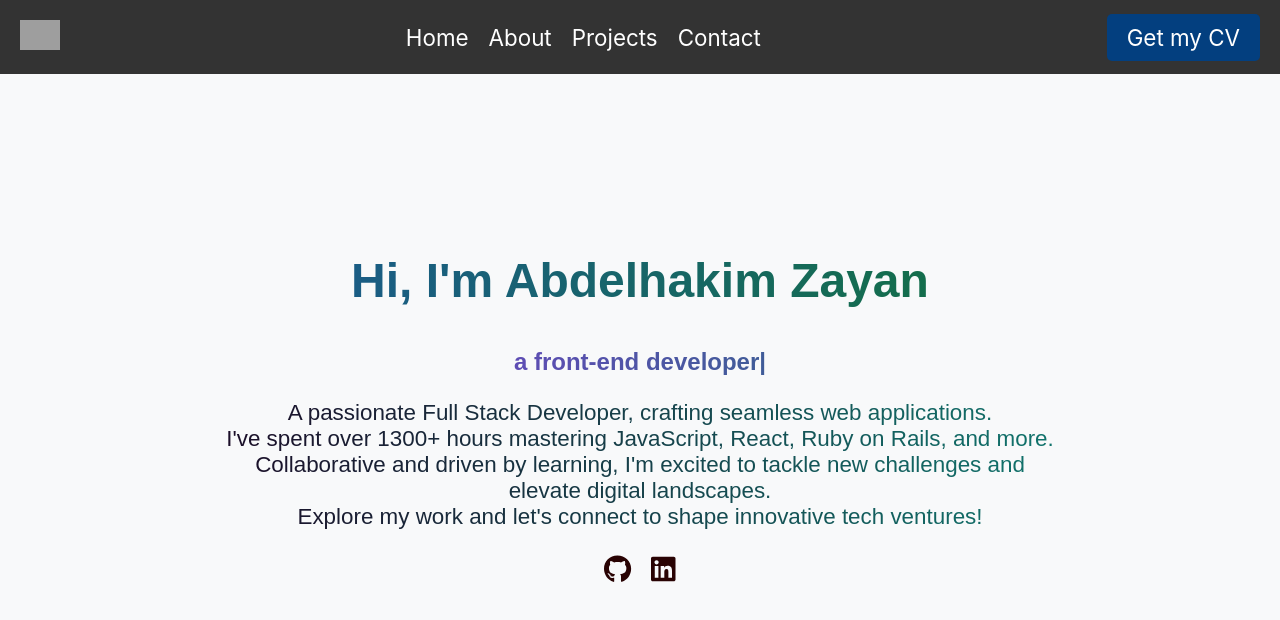
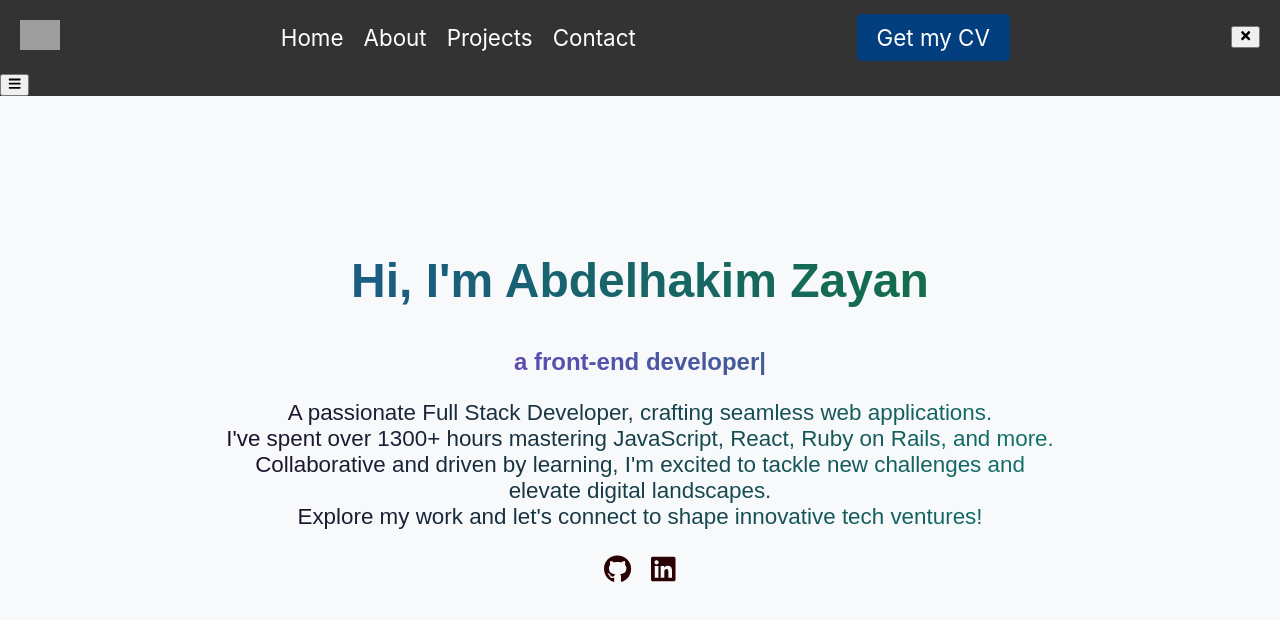
Before and after one commit to abdozayan12/New-Portfolio, a React (Create React App) app: page / in a window 1280 px wide. Shown: the top 620 px of the page. Built offline with nearby package versions, Linux system fonts and the light colour scheme; grey boxes are pictures that could not be loaded.

Commit message:
mobile nav component

```diff
--- a/package.json
+++ b/package.json
@@ -10,6 +10,7 @@
     "@testing-library/user-event": "^13.5.0",
     "react": "^18.2.0",
     "react-dom": "^18.2.0",
+    "react-icons": "^5.0.1",
     "react-router-dom": "^6.22.3",
     "react-scripts": "5.0.1",
     "typed.js": "^2.1.0",
--- a/src/components/Header/Header.js
+++ b/src/components/Header/Header.js
@@ -1,11 +1,14 @@
-import React from 'react';
+import { useRef } from 'react';
+import { FaBars, FaTimes } from 'react-icons/fa';
 import './Header.css';
 import logo from '../assets/My Logo.jpg';
 
 function Header() {
+  const menuIcon = useRef();
+
   return (
     <section className="fixed">
-      <nav className="navBar">
+      <nav className="navBar" ref={menuIcon}>
         <div>
           <img src={logo} alt="Logo" className="logo" />
         </div>
@@ -18,7 +21,11 @@ function Header() {
         <div className="CV">
           <a href="https://drive.google.com/file/d/1gnCYa93ft0sJdpm4BpnEwZ6ZBRhK8wqJ/view?usp=sharing" target="_blank" rel="noreferrer">Get my CV</a>
         </div>
+        <button type="button" className="menu-icon" aria-label="close menu">
+          <FaTimes />
+        </button>
       </nav>
+      <button type="button" className="menu-icon" aria-label="Open menu"><FaBars /></button>
     </section>
 
   );
```
Also changed, not shown: 1 other file (tests, documents, lock files or other folders).
